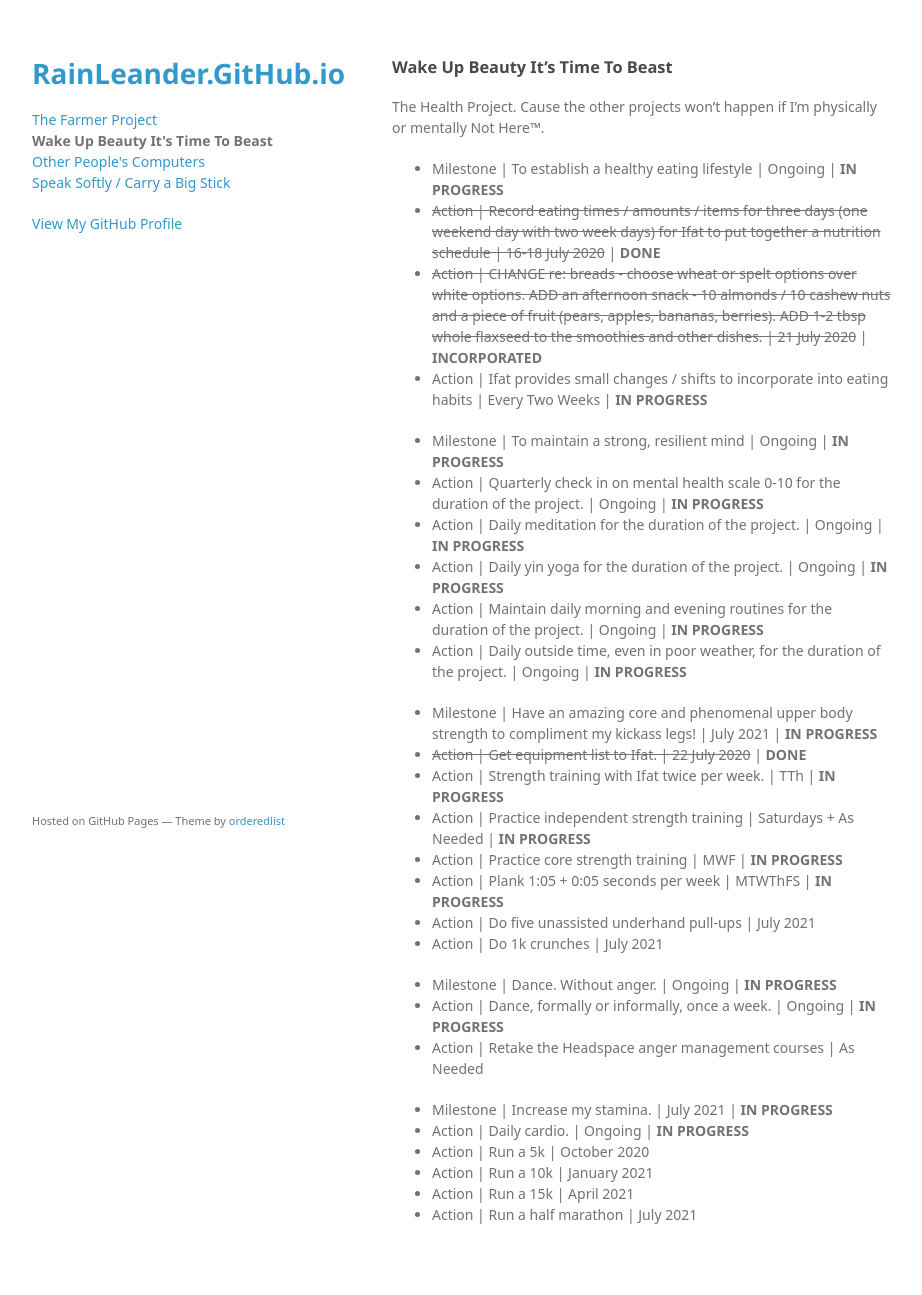
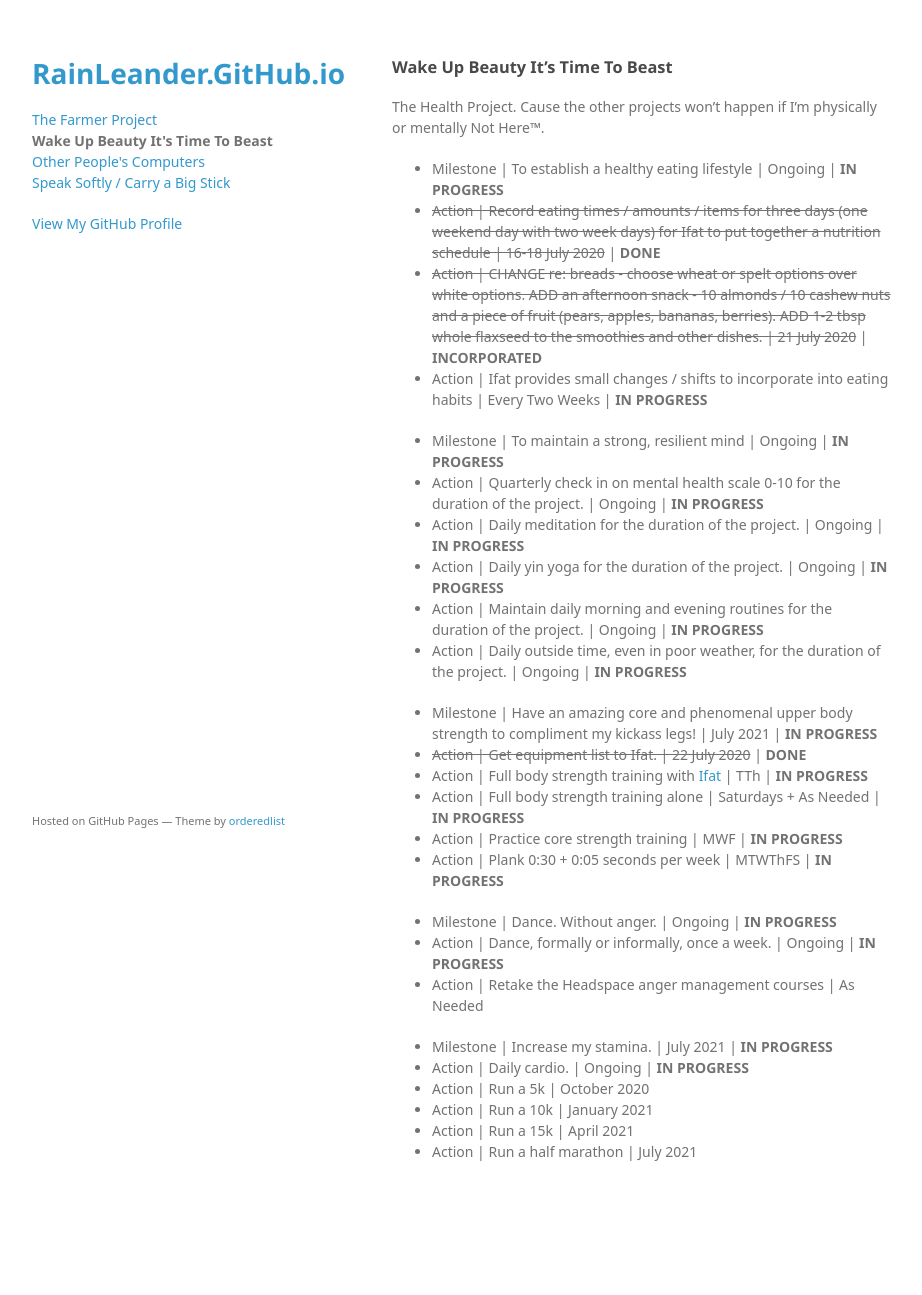
Before and after one commit to rainleander/rainleander.github.io, a Jekyll site: the page wake-up-beauty.html, which Jekyll copies as it is, in a window 1280 px wide. Shown: the whole page, without its empty margins (178-1100 px from the left). Built offline with Jekyll 4.4.1, drawn with Linux system fonts in a browser that asks for light colours; some web fonts are replaced; after the commit the page ends 1232 px from its top, so only the background shows below that.

Commit message:
Update wake-up-beauty.html

```diff
--- a/wake-up-beauty.html
+++ b/wake-up-beauty.html
@@ -43,12 +43,10 @@
 
         <ul><li>Milestone | Have an amazing core and phenomenal upper body strength to compliment my kickass legs! | July 2021 | <b>IN PROGRESS</b></li>
         <li><del>Action | Get equipment list to Ifat. | 22 July 2020</del> | <b>DONE</b></li>
-        <li>Action | Strength training with Ifat twice per week. | TTh | <b>IN PROGRESS</b></li>
-        <li>Action | Practice independent strength training | Saturdays + As Needed | <b>IN PROGRESS</b></li>
+        <li>Action | Full body strength training with <a href="https://www.ifatpt.com/">Ifat</a> | TTh | <b>IN PROGRESS</b></li>
+        <li>Action | Full body strength training alone | Saturdays + As Needed | <b>IN PROGRESS</b></li>
         <li>Action | Practice core strength training | MWF | <b>IN PROGRESS</b></li>
-        <li>Action | Plank 1:05 + 0:05 seconds per week | MTWThFS | <b>IN PROGRESS</b></li>
-        <li>Action | Do five unassisted underhand pull-ups | July 2021</li>
-        <li>Action | Do 1k crunches | July 2021</li></ul>
+        <li>Action | Plank 0:30 + 0:05 seconds per week | MTWThFS | <b>IN PROGRESS</b></li></ul>
 
         <ul><li>Milestone | Dance. Without anger. | Ongoing | <b>IN PROGRESS</b></li>
         <li>Action | Dance, formally or informally, once a week. | Ongoing | <b>IN PROGRESS</b></li>
@@ -59,7 +57,7 @@
         <li>Action | Run a 5k | October 2020</li>
         <li>Action | Run a 10k | January 2021</li>
         <li>Action | Run a 15k | April 2021</li>
-          <li>Action | Run a half marathon | July 2021</li></ul></p>
+        <li>Action | Run a half marathon | July 2021</li></ul></p>
 
       </section>
       <footer>
```
